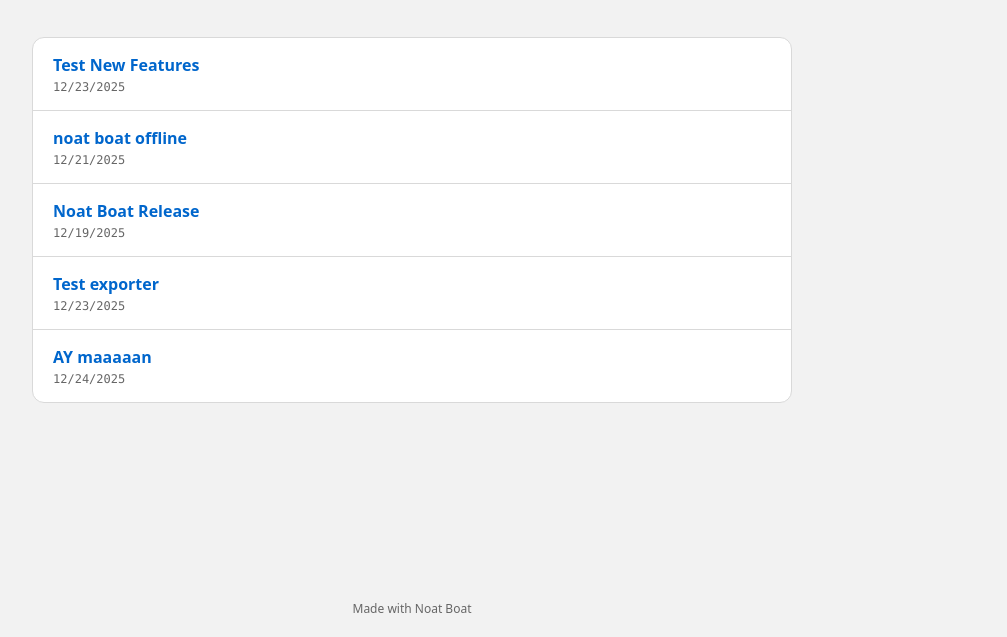
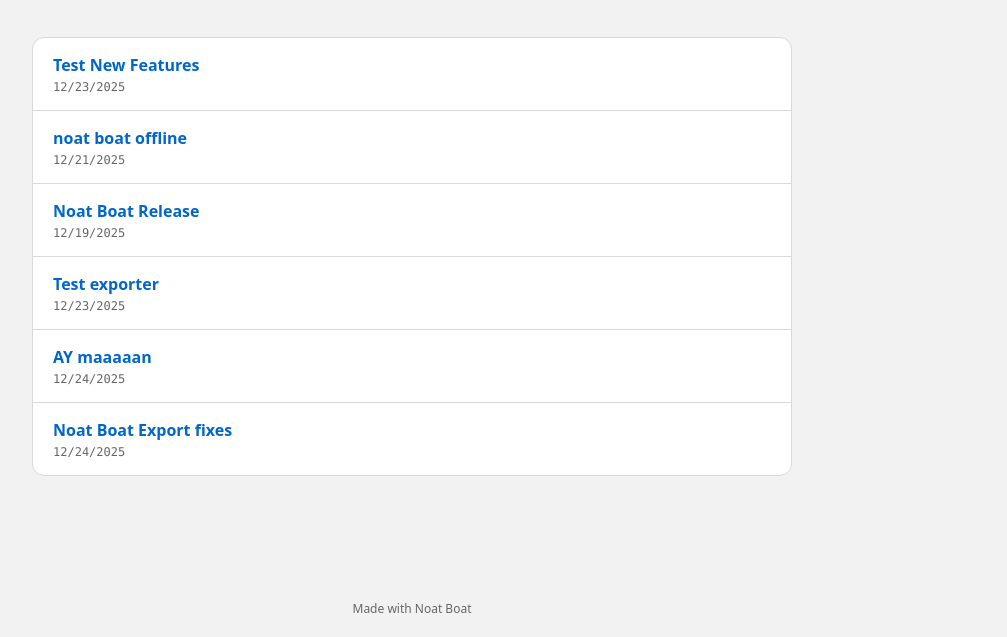
Before and after one commit to mdotstrange/noatboatlivenotes, a plain HTML site: page index.html in a window 1280 px wide. Shown: the part 163-800 px from the top of the page, without its empty margins (228-1235 px from the left). Drawn offline with Linux system fonts and the light colour scheme.

Commit message:
Update site index

```diff
--- a/index.html
+++ b/index.html
@@ -63,6 +63,10 @@
         <div class="note-title">AY maaaaan</div>
         <div class="note-meta">12/24/2025</div>
       </a>
+      <a href="./noat-boat-export-fixes/index.html" class="note-link">
+        <div class="note-title">Noat Boat Export fixes</div>
+        <div class="note-meta">12/24/2025</div>
+      </a>
       <!-- NOTE_LINKS_PLACEHOLDER -->
     </div>
   </div>
```
